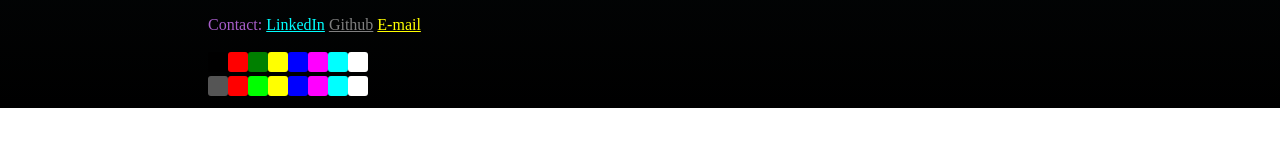
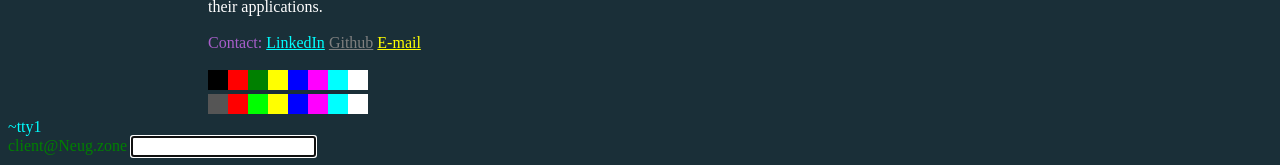
Before and after one commit to GabrielNeugebauer/Neug.zone, a plain HTML site: page index.html in a window 1280 px wide. Shown: the part 1462-1627 px from the top of the page. Before the commit the page ends 1570 px from the top, so only its background shows below. Drawn offline with Linux system fonts and the light colour scheme.

Commit message:
Fixed some css issues

```diff
--- a/index.html
+++ b/index.html
@@ -15,9 +15,11 @@
                 Under construction, check back in a week or so.
                 <div class="stripe"></div>
             </div>
-            <span class="cyan">~tty1</span>
-            <br>
-            <span class="green">client@Neug.zone</span>
+            <div class="prompt">
+                <span class="cyan">~tty1</span>
+                <br>
+                <span class="green">client@Neug.zone </span>
+            </div>
             neofetch
             <br>
             <br>
@@ -28,7 +30,7 @@
                     <span>--------------------------------------------------</span><br>
                     <span><span class="purple">About: </span>Hi! I'm Gabriel, an 18-year-old technology enthusiast from Brazil. I'm currently finishing my <span class="bold">IT Technician</span> course and constantly seeking to deepen my knowledge.</span> <br>
                     <span class="purple">Languages that i worked before: </span>
-                    <div align="center">
+                    <div>
                         <img src="https://img.shields.io/badge/C-00599C?style=for-the-badge&logo=c&logoColor=white&labelColor=0D1117" alt="C"/>
                         <img src="https://img.shields.io/badge/Python-3776AB?style=for-the-badge&logo=python&logoColor=white&labelColor=0D1117" alt="Python"/>
                         <img src="https://img.shields.io/badge/Java-ED8B00?style=for-the-badge&logo=openjdk&logoColor=white&labelColor=0D1117" alt="Java"/>
@@ -49,8 +51,14 @@
                         <br>
                         <span class="bright-black-bg">   </span><span class="bright-red-bg">   </span><span class="bright-green-bg">   </span><span class="bright-yellow-bg">   </span><span class="bright-blue-bg">   </span><span class="bright-magenta-bg">   </span><span class="bright-cyan-bg">   </span><span class="bright-white-bg">   </span>
                     </div>
-
                 </div>
+            <br>
+            </div>
+            <div class="prompt">
+                <span class="cyan">~tty1</span>
+                <br>
+                <span class="green">client@Neug.zone </span>
+                <input type="text" id="prompt-input" autofocus="" autocomplete="off" autocorrect="off" autocapitalize="none" spellcheck="false">
             </div>
         </div>
     </div>
--- a/style.css
+++ b/style.css
@@ -1,8 +1,9 @@
 body {
-    background: linear-gradient(#1a2f38, #000000);
-    min-height: 100vh;
+    /*background: linear-gradient(#1a2f38, #000000);
+    min-height: 100vh;*/
+    background-color: #1a2f38;
     color: white;
-}/*Degradê Bonitin*/
+}/*Degradê Bonitin*//*Esquece o degradê, o campo de input do js quebrava o layout*/
 .cyan {
     color: cyan;
 }
@@ -23,112 +24,95 @@ body {
     display: inline-block;
     width: 20px;
     height: 20px;
-    border-radius: 3px;
 }
 .red-bg {
     background-color: red;
     display: inline-block;
     width: 20px;
     height: 20px;
-    border-radius: 3px;
 }
 .green-bg {
     background-color: green;
     display: inline-block;
     width: 20px;
     height: 20px;
-    border-radius: 3px;
 }
 .yellow-bg {
     background-color: yellow;
     display: inline-block;
     width: 20px;
     height: 20px;
-    border-radius: 3px;
 }
 .blue-bg {
     background-color: blue;
     display: inline-block;
     width: 20px;
     height: 20px;
-    border-radius: 3px;
 }
 .magenta-bg {
     background-color: magenta;
     display: inline-block;
     width: 20px;
     height: 20px;
-    border-radius: 3px;
 }
 .cyan-bg {
     background-color: cyan;
     display: inline-block;
     width: 20px;
     height: 20px;
-    border-radius: 3px;
 }
 .white-bg {
     background-color: white;
     display: inline-block;
     width: 20px;
-    height: 20px;
-    border-radius: 3px;
-}
+    height: 20px;}
 .bright-black-bg {
     background-color: #555;
     display: inline-block;
     width: 20px;
     height: 20px;
-    border-radius: 3px;
 }
 .bright-red-bg {
     background-color: #f00;
     display: inline-block;
     width: 20px;
     height: 20px;
-    border-radius: 3px;
 }
 .bright-green-bg {
     background-color: #0f0;
     display: inline-block;
     width: 20px;
     height: 20px;
-    border-radius: 3px;
 }
 .bright-yellow-bg {
     background-color: #ff0;
     display: inline-block;
     width: 20px;
     height: 20px;
-    border-radius: 3px;
 }
 .bright-blue-bg {
     background-color: #00f;
     display: inline-block;
     width: 20px;
     height: 20px;
-    border-radius: 3px;
 }
 .bright-magenta-bg {
     background-color: #f0f;
     display: inline-block;
     width: 20px;
     height: 20px;
-    border-radius: 3px;
 }
 .bright-cyan-bg {
     background-color: #0ff;
     display: inline-block;
     width: 20px;
     height: 20px;
-    border-radius: 3px;
 }
 .bright-white-bg {
     background-color: #fff;
     display: inline-block;
     width: 20px;
     height: 20px;
-    border-radius: 3px;
 }
 .bold {
     font-weight: bold;
```
